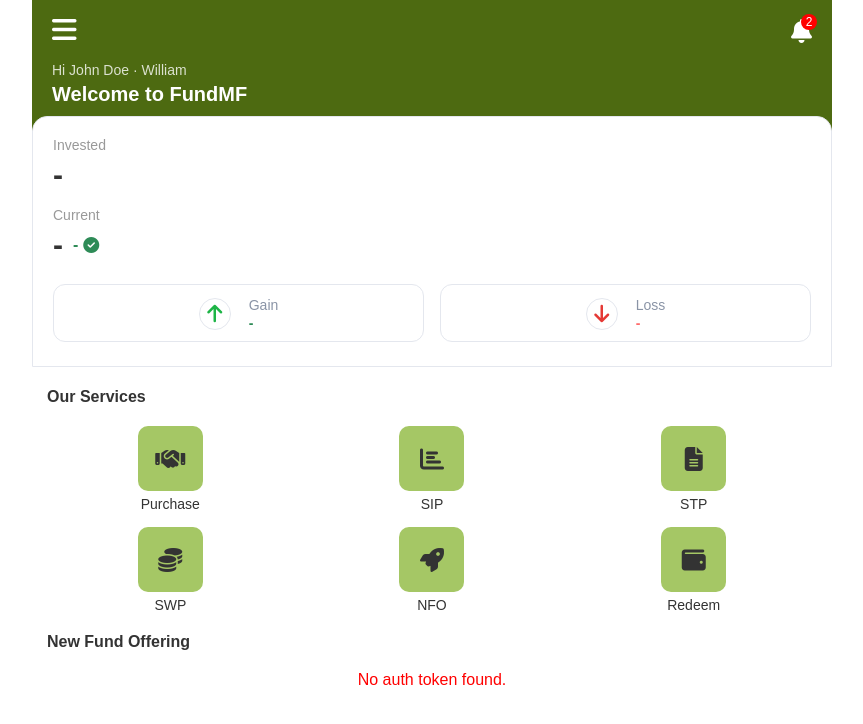
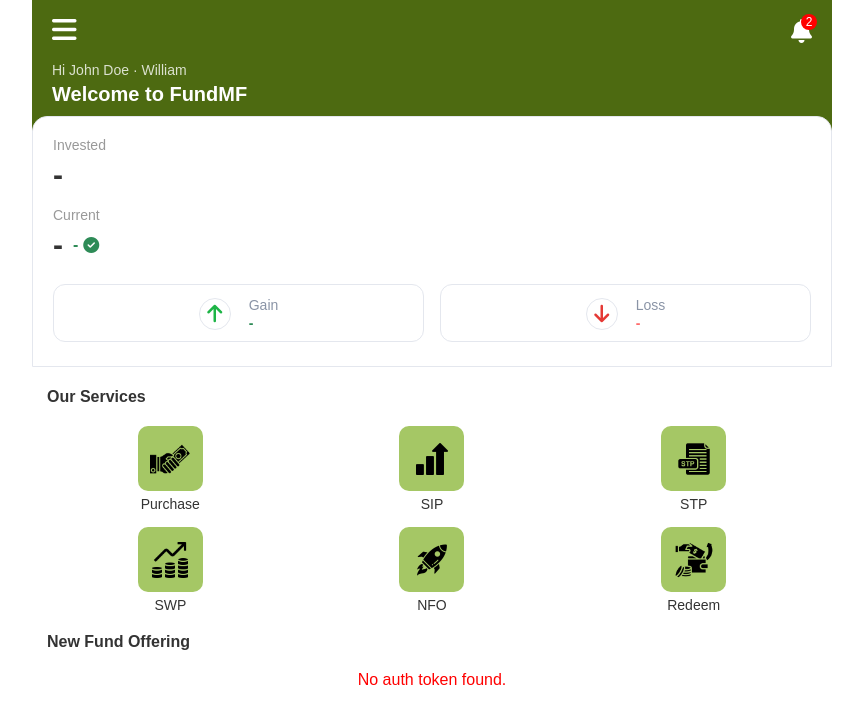
Before and after one commit to samaymishra431/share-market.github.io, a plain HTML site: page home.html in a window 1280 px wide. Shown: the whole page, without its empty margins (208-1071 px from the left). Drawn offline with Linux system fonts and the light colour scheme.

Commit message:
Update home.html

```diff
--- a/home.html
+++ b/home.html
@@ -213,10 +213,6 @@
     .gain-amount { color: #2e8b57; } /* matches home.html */
     .loss-amount { color: #ff6b6b; } /* matches home.html */
 
-
-
-
-
     .loss-icon {
         color: #ff6b6b;
         font-size: 14px;
@@ -271,12 +267,21 @@
 }
 
 .service-icon {
-        font-size: 24px;
+    width: 32px;         /* Or any size that fits well */
+    height: 32px;
+    object-fit: contain; /* Keeps aspect ratio */
+}
+
+#largeServiceIcon {
+    width: 40px;         /* Or any size that fits well */
+    height: 40px;
+    object-fit: contain; /* Keeps aspect ratio */
 }
 
 .service-label {
     font-size: 14px;
 }
+
 
     .new-fund-card {
         background-color: white;
@@ -491,6 +496,7 @@
         text-align: center;
         font-size: 15px;
     }
+
 </style>
 </head>
 <body>
@@ -658,37 +664,37 @@
 <div class="services-grid">
     <div class="service-item" data-page="createLumpsum" data-service="purchase">
         <div class="service-icon-box">
-            <i class="fas fa-handshake service-icon"></i>
+            <img src="./assets/images/purchase.png" alt="Purchase Icon" class="service-icon" id="largeServiceIcon">
         </div>
         <div class="service-label">Purchase</div>
     </div>
     <div class="service-item" data-page="createSip" data-service="sip">
         <div class="service-icon-box">
-            <i class="fas fa-chart-bar service-icon"></i>
+            <img src="./assets/images/growth.png" alt="SIP Icon" class="service-icon">
         </div>
         <div class="service-label">SIP</div>
     </div>
     <div class="service-item" data-page="createStp" data-service="stp">
         <div class="service-icon-box">
-            <i class="fas fa-file-alt service-icon"></i>
+            <img src="./assets/images/stp.png" alt="STP Icon" class="service-icon" id="largeServiceIcon">
         </div>
         <div class="service-label">STP</div>
     </div>
     <div class="service-item" data-page="createSwp" data-service="swp">
         <div class="service-icon-box">
-            <i class="fas fa-coins service-icon"></i>
+             <img src="./assets/images/profit.png" alt="SWP Icon" class="service-icon" id="largeServiceIcon">
         </div>
         <div class="service-label">SWP</div>
     </div>
     <div class="service-item" data-page="nfo" data-service="nfo">
         <div class="service-icon-box">
-            <i class="fas fa-rocket service-icon"></i>
+        <img src="./assets/images/nfo.png" alt="SWP Icon" class="service-icon">
         </div>
         <div class="service-label">NFO</div>
     </div>
     <div class="service-item" data-page="portfolioPage" data-service="redeem">
         <div class="service-icon-box">
-            <i class="fas fa-wallet service-icon"></i>
+            <img src="./assets/images/reedem.png" alt="Reedem Icon" class="service-icon" id="largeServiceIcon">
         </div>
         <div class="service-label">Redeem</div>
     </div>
```
Lines whose indentation alone changed are shown as unchanged.
